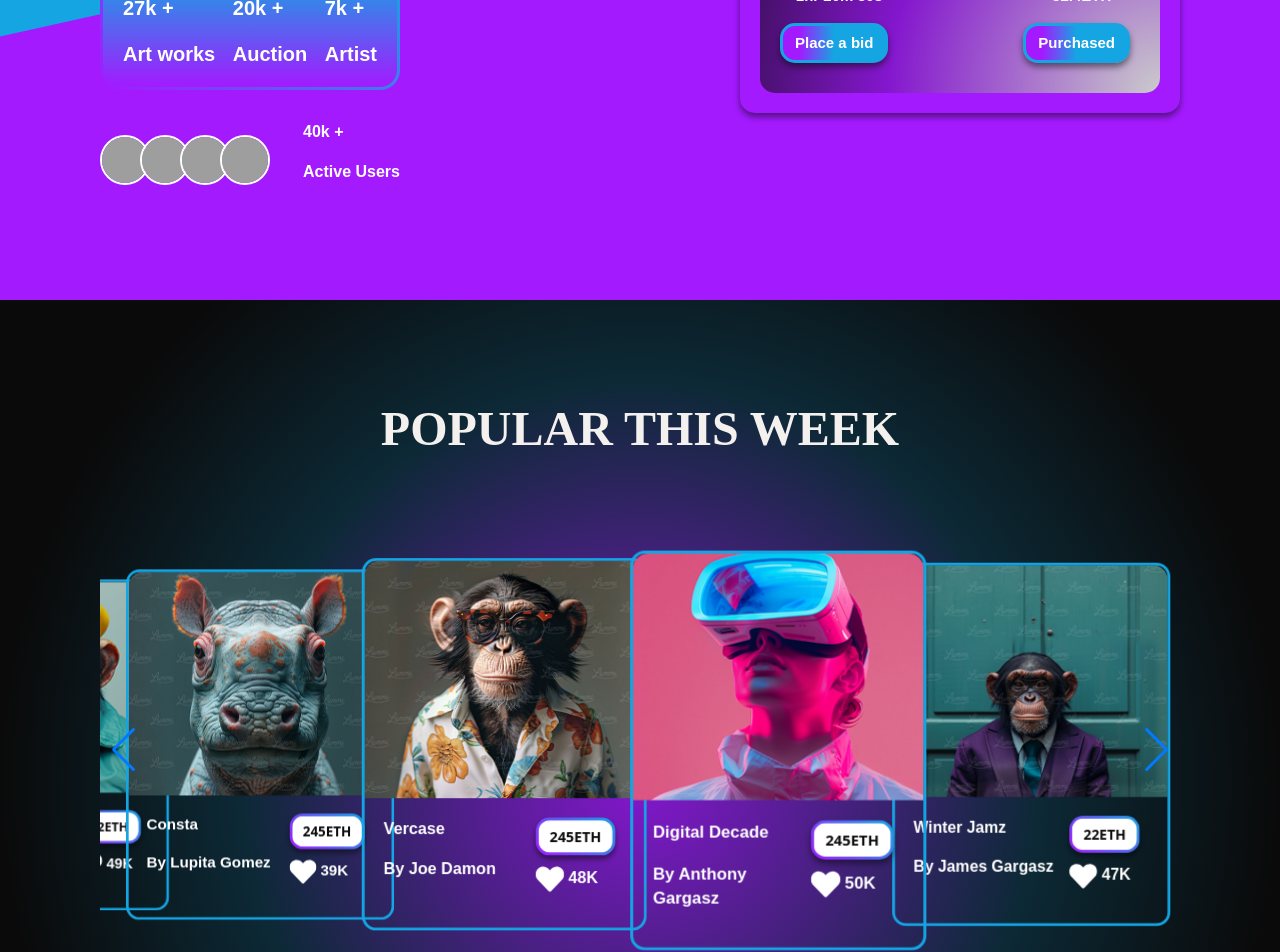
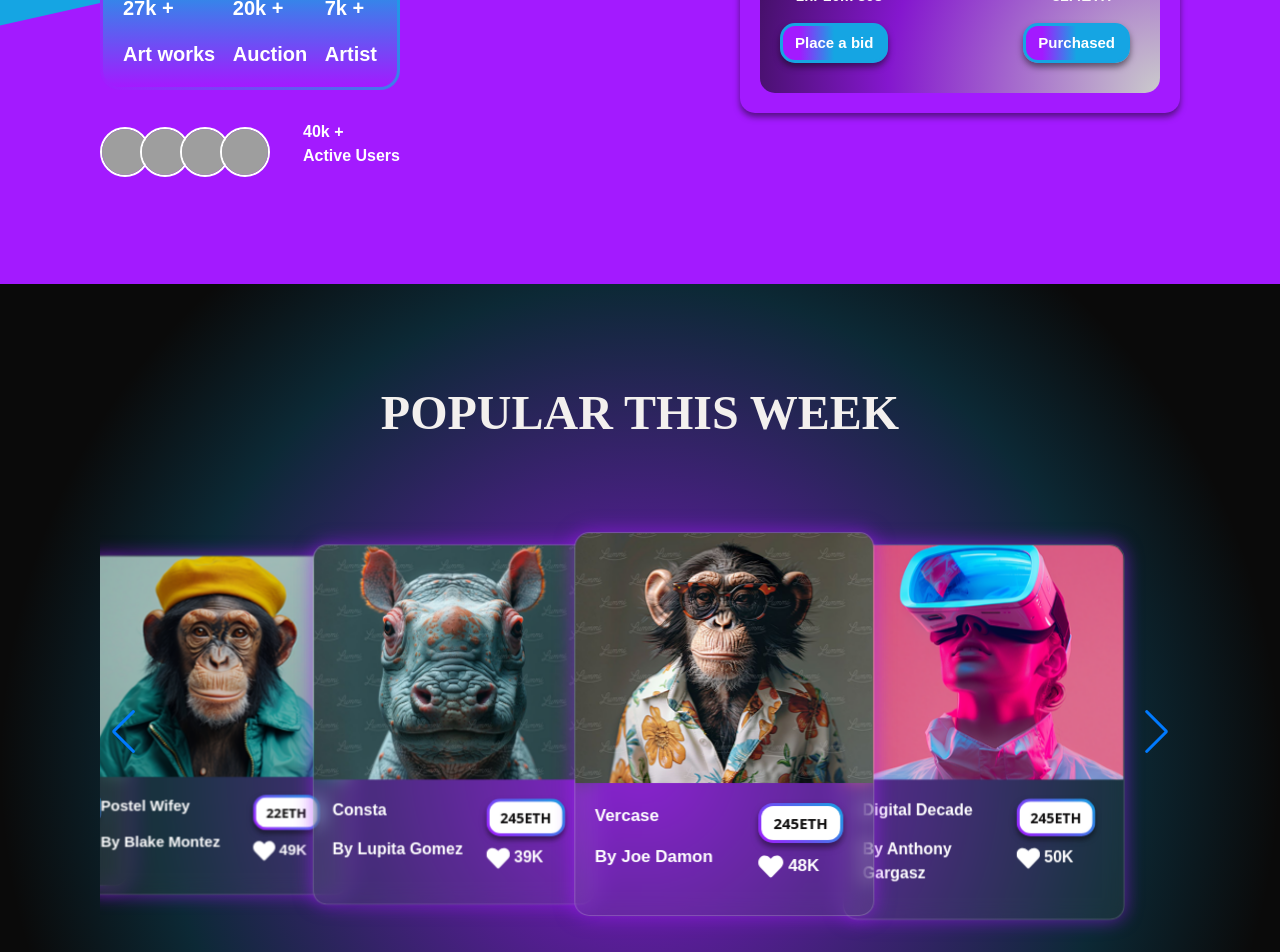
Before and after one commit to BeLaughter/Nftpage, a React (Vite) app: page / in a window 1280 px wide. Shown: the part 660-1612 px from the top of the page. Built offline with nearby package versions, Linux system fonts and the light colour scheme; grey boxes are pictures that could not be loaded.

Commit message:
my changes commit

```diff
--- a/src/Components/Body.css
+++ b/src/Components/Body.css
@@ -45,10 +45,7 @@
     background: linear-gradient(90deg, #a31aff 0%, #15a5e3 100%);
   }
   .row4 {
-    padding: 10px;
-    justify-content: space-around;
     font-size: 20px;
-    justify-content: space-between;
   }
   .iconb {
     margin-top: 0px;
@@ -184,7 +181,6 @@
 .avatar-group {
   display: flex;
   align-items: center;
-  margin-right: 20px;
 }
 .avatar {
   width: 50px;
--- a/src/Components/Body.jsx
+++ b/src/Components/Body.jsx
@@ -68,8 +68,9 @@ const Body = () => {
               ></img>
             </div>
             <div>
-              <p>40k +</p>
-              <p>Active Users</p>
+              <p>
+                40k +<br></br>Active Users
+              </p>
             </div>
           </div>
         </div>
--- a/src/Components/Slide.css
+++ b/src/Components/Slide.css
@@ -10,12 +10,12 @@
     margin-top: 50px;
     width: 100%;
     height: auto;
-    border-radius: 15px;
+    border-radius: 20px;
     padding-bottom: 5px;
     background: rgba(255, 255, 255, 0.05); /* Subtle transparency */
     backdrop-filter: blur(10px); /* Glass effect */
     border: 1px solid rgba(255, 255, 255, 0.2); /* Soft border */
-    box-shadow: 0 0 20px rgba(163, 26, 255, 0.6); /* Glow effect */
+    box-shadow: 0 4px 30px rgba(163, 26, 255, 0.9); /* Glow effect */
   }
   .slidetext {
     margin: 20px;
@@ -52,7 +52,10 @@
     width: 300px;
     height: auto;
     border-radius: 15px;
-    border: 3px solid #15a5e3;
+    background: rgba(255, 255, 255, 0.05); /* Subtle transparency */
+    backdrop-filter: blur(10px); /* Glass effect */
+    border: 1px solid rgba(255, 255, 255, 0.2); /* Soft border */
+    box-shadow: 0 0 20px rgba(163, 26, 255, 0.6); /* Glow effect */
   }
   .slidetext {
     margin: 20px;
@@ -88,11 +91,11 @@
   background-image: radial-gradient(
     circle at center,
     rgba(163, 26, 255, 0.8) 0%,
-    rgba(21, 165, 227, 0.2) 50%,
+    rgba(21, 165, 227, 0.2) 60%,
     transparent 80%
   );
 }
 .icons {
-  width: 30px;
-  height: 30px;
+  width: 25px;
+  height: 25px;
 }
```
